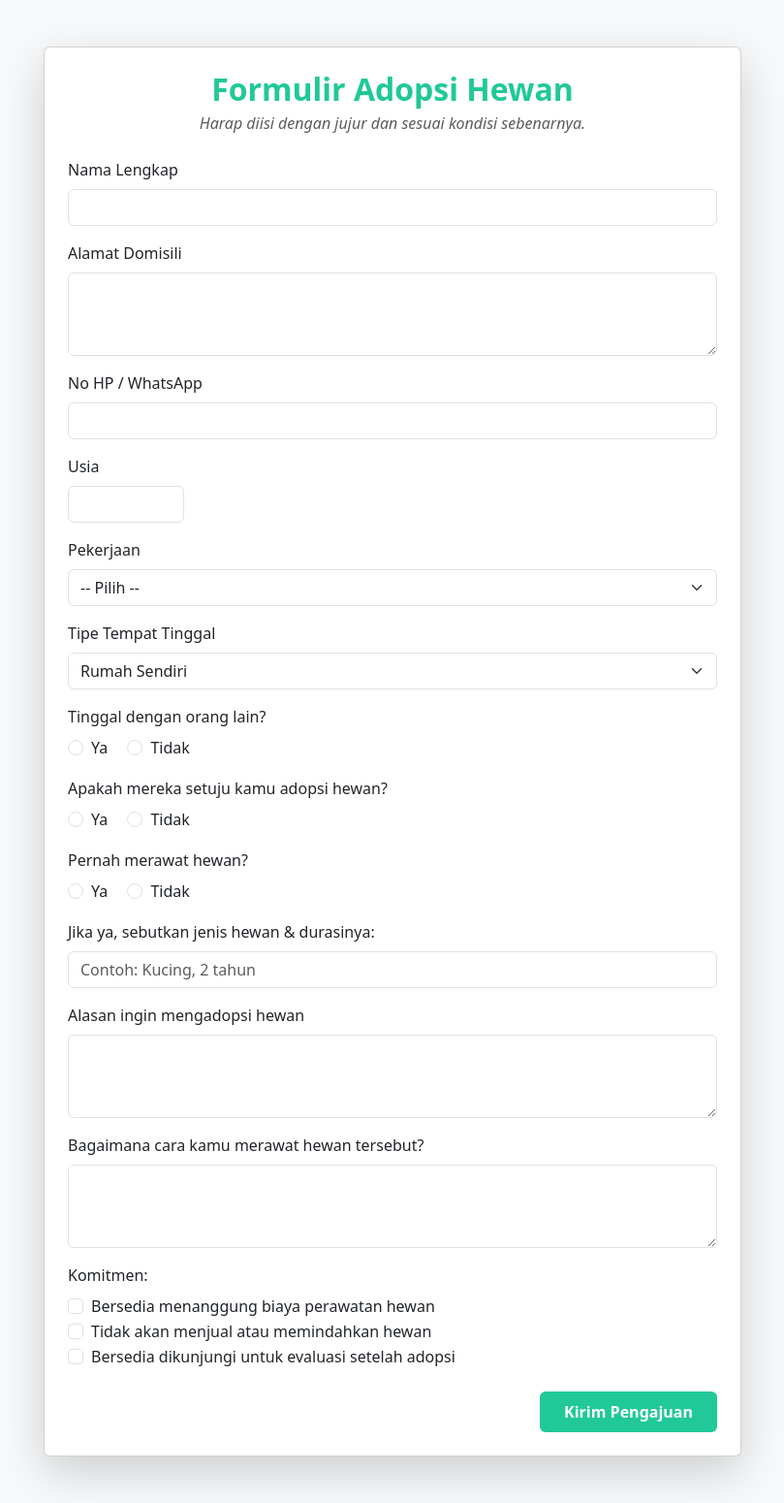
After one commit to rasya-rafika/safepaws.com, a PHP site: page /formadopsi.php in a window 1280 px wide. The commit adds this page. Shown: the whole page at 97% size, without its empty margins (235-1044 px from the left). Run offline with PHP 8.4, Linux system fonts and the light colour scheme.

Commit message:
formadopsi

```diff
--- a/adopsi.php
+++ b/adopsi.php
@@ -111,7 +111,7 @@ $result = $conn->query("SELECT * FROM adopsi ORDER BY id DESC");
                             </div>
 
                             <div class="text-end mt-auto">
-                                <a href="#" class="btn btn-teal text-white">Adopsi</a>
+                                <a href="formadopsi.php" class="btn btn-teal text-white">Adopsi</a>
                             </div>
                         </div>
                     </div>
--- /dev/null
+++ b/formadopsi.php
@@ -0,0 +1,249 @@
+<?php
+include 'koneksi.php';
+
+if ($_SERVER["REQUEST_METHOD"] == "POST") {
+    $nama = $_POST['nama'];
+    $alamat = $_POST['alamat'];
+    $no_hp = $_POST['no_hp'];
+    $usia = $_POST['usia'];
+    $pekerjaan = $_POST['pekerjaan'] === 'Lainnya' && isset($_POST['pekerjaan_lain']) ? $_POST['pekerjaan_lain'] : $_POST['pekerjaan'];
+    $tipe_rumah = $_POST['tipe_rumah'];
+    $tinggal_dengan = $_POST['tinggal_dengan'];
+    $setuju_adopsi = $_POST['setuju_adopsi'];
+    $pernah_merawat = $_POST['pernah_merawat'];
+    $jenis_hewan_dulu = $_POST['jenis_hewan_dulu'];
+    $alasan_adopsi = $_POST['alasan_adopsi'];
+    $cara_merawat = $_POST['cara_merawat'];
+    $komitmen1 = isset($_POST['komitmen1']) ? 1 : 0;
+    $komitmen2 = isset($_POST['komitmen2']) ? 1 : 0;
+    $komitmen3 = isset($_POST['komitmen3']) ? 1 : 0;
+
+    $sql = "INSERT INTO form_adopsi (
+        nama, alamat, no_hp, usia, pekerjaan, tipe_rumah, tinggal_dengan, setuju_adopsi,
+        pernah_merawat, jenis_hewan_dulu, alasan_adopsi, cara_merawat, komitmen1, komitmen2, komitmen3
+    ) VALUES (
+        '$nama', '$alamat', '$no_hp', '$usia', '$pekerjaan', '$tipe_rumah', '$tinggal_dengan', '$setuju_adopsi',
+        '$pernah_merawat', '$jenis_hewan_dulu', '$alasan_adopsi', '$cara_merawat', '$komitmen1', '$komitmen2', '$komitmen3'
+    )";
+
+
+    if ($conn->query($sql) === TRUE) {
+        echo "<script>
+            alert('Form berhasil dikirim!
+            Terima kasih telah mengajukan permohonan adopsi. Jika pemilik hewan menyetujui permohonan Anda, mereka akan menghubungi Anda lebih lanjut melalui kontak yang telah Anda cantumkan. Mohon tunggu konfirmasi, ya!');
+            window.location.href = 'adopsi.php';
+        </script>";
+        exit();  // Pastikan eksekusi PHP berhenti setelah pengalihan
+    } else {
+        echo "Error: " . $conn->error;
+    }
+
+
+    $conn->close();
+}
+?>
+
+<!DOCTYPE html>
+<html>
+<head>
+    <title>Form Adopsi Hewan</title>
+    <link href="https://cdn.jsdelivr.net/npm/bootstrap@5.3.2/dist/css/bootstrap.min.css" rel="stylesheet">
+
+    <style>
+    .teal-text { color: #20c997; }
+    .btn-teal { background-color: #20c997; color: white; }
+    .btn-teal:hover { background-color: #17a589; }
+    </style>
+
+    <script>
+        function toggleLainnya() {
+            const pekerjaan = document.getElementById('pekerjaan');
+            const pekerjaanLain = document.getElementById('pekerjaan_lain_wrap');
+            pekerjaanLain.style.display = pekerjaan.value === 'Lainnya' ? 'block' : 'none';
+        }
+    </script>
+</head>
+<body class="bg-light py-5">
+
+<div class="container">
+    <div class="card shadow-lg mx-auto" style="max-width: 720px;">
+        <div class="card-body p-4">
+            <h2 class="mb-1 text-center teal-text fw-bold">Formulir Adopsi Hewan</h2>
+            <p class="text-center text-muted fst-italic mb-4">Harap diisi dengan jujur dan sesuai kondisi sebenarnya.</p>
+            <form method="POST">
+                <div class="mb-3">
+                    <label class="form-label">Nama Lengkap</label>
+                    <input type="text" name="nama" class="form-control" required>
+                </div>
+
+                <div class="mb-3">
+                    <label class="form-label">Alamat Domisili</label>
+                    <textarea name="alamat" class="form-control" rows="3" required></textarea>
+                </div>
+
+                <div class="mb-3">
+                    <label class="form-label">No HP / WhatsApp</label>
+                    <input type="text" name="no_hp" class="form-control" required>
+                </div>
+
+                <div class="mb-3">
+                    <label class="form-label">Usia</label>
+                    <input type="number" name="usia" class="form-control" style="max-width: 120px;" required>
+                </div>
+
+                <div class="mb-3">
+                    <label class="form-label">Pekerjaan</label>
+                    <select name="pekerjaan" id="pekerjaan" class="form-select" onchange="toggleLainnya()" required>
+                        <option value="">-- Pilih --</option>
+                        <option value="Pelajar">Pelajar</option>
+                        <option value="Mahasiswa">Mahasiswa</option>
+                        <option value="Karyawan">Karyawan</option>
+                        <option value="Freelancer">Freelancer</option>
+                        <option value="Lainnya">Lainnya</option>
+                    </select>
+                </div>
+
+                <div class="mb-3" id="pekerjaan_lain_wrap" style="display:none;">
+                    <label class="form-label">Pekerjaan Lainnya</label>
+                    <input type="text" name="pekerjaan_lain" class="form-control">
+                </div>
+
+                <div class="mb-3">
+                    <label class="form-label">Tipe Tempat Tinggal</label>
+                    <select name="tipe_rumah" class="form-select" required>
+                        <option value="Rumah Sendiri">Rumah Sendiri</option>
+                        <option value="Kontrakan">Kontrakan</option>
+                        <option value="Kos">Kos</option>
+                    </select>
+                </div>
+
+                <div class="mb-3">
+                    <label class="form-label d-block">Tinggal dengan orang lain?</label>
+                    <div class="form-check form-check-inline">
+                        <input class="form-check-input" type="radio" name="tinggal_dengan" value="Ya" required>
+                        <label class="form-check-label">Ya</label>
+                    </div>
+                    <div class="form-check form-check-inline">
+                        <input class="form-check-input" type="radio" name="tinggal_dengan" value="Tidak" required>
+                        <label class="form-check-label">Tidak</label>
+                    </div>
+                </div>
+
+                <div class="mb-3">
+                    <label class="form-label d-block">Apakah mereka setuju kamu adopsi hewan?</label>
+                    <div class="form-check form-check-inline">
+                        <input class="form-check-input" type="radio" name="setuju_adopsi" value="Ya" required>
+                        <label class="form-check-label">Ya</label>
+                    </div>
+                    <div class="form-check form-check-inline">
+                        <input class="form-check-input" type="radio" name="setuju_adopsi" value="Tidak" required>
+                        <label class="form-check-label">Tidak</label>
+                    </div>
+                </div>
+
+                <div class="mb-3">
+                    <label class="form-label d-block">Pernah merawat hewan?</label>
+                    <div class="form-check form-check-inline">
+                        <input class="form-check-input" type="radio" name="pernah_merawat" value="Ya" required>
+                        <label class="form-check-label">Ya</label>
+                    </div>
+                    <div class="form-check form-check-inline">
+                        <input class="form-check-input" type="radio" name="pernah_merawat" value="Tidak" required>
+                        <label class="form-check-label">Tidak</label>
+                    </div>
+                </div>
+
+                <div class="mb-3">
+                    <label class="form-label">Jika ya, sebutkan jenis hewan & durasinya:</label>
+                    <input type="text" name="jenis_hewan_dulu" class="form-control" placeholder="Contoh: Kucing, 2 tahun">
+                </div>
+
+                <div class="mb-3">
+                    <label class="form-label">Alasan ingin mengadopsi hewan</label>
+                    <textarea name="alasan_adopsi" class="form-control" rows="3" required></textarea>
+                </div>
+
+                <div class="mb-3">
+                    <label class="form-label">Bagaimana cara kamu merawat hewan tersebut?</label>
+                    <textarea name="cara_merawat" class="form-control" rows="3" required></textarea>
+                </div>
+
+                <div class="mb-3">
+                    <label class="form-label d-block">Komitmen:</label>
+                    <div class="form-check">
+                        <input class="form-check-input" type="checkbox" name="komitmen1" id="komitmen1">
+                        <label class="form-check-label" for="komitmen1">Bersedia menanggung biaya perawatan hewan</label>
+                    </div>
+                    <div class="form-check">
+                        <input class="form-check-input" type="checkbox" name="komitmen2" id="komitmen2">
+                        <label class="form-check-label" for="komitmen2">Tidak akan menjual atau memindahkan hewan</label>
+                    </div>
+                    <div class="form-check">
+                        <input class="form-check-input" type="checkbox" name="komitmen3" id="komitmen3">
+                        <label class="form-check-label" for="komitmen3">Bersedia dikunjungi untuk evaluasi setelah adopsi</label>
+                    </div>
+                </div>
+
+                <div class="text-end mt-4">
+                    <button type="submit" class="btn btn-teal px-4 py-2 fw-bold">Kirim Pengajuan</button>
+                </div>
+
+                <script>
+                document.querySelector("form").addEventListener("submit", function(e) {
+                    //Validasi pekerjaan "Lainnya"
+                    const pekerjaan = document.getElementById('pekerjaan').value;
+                    const pekerjaanLain = document.querySelector('input[name="pekerjaan_lain"]').value.trim();
+                    if (pekerjaan === 'Lainnya' && pekerjaanLain === '') {
+                        alert('Silakan isi pekerjaan lainnya.');
+                        e.preventDefault();
+                        return;
+                    }
+
+                    // Validasi "tinggal_dengan" dan "setuju_adopsi"
+                    const tinggalDengan = document.querySelector('input[name="tinggal_dengan"]:checked');
+                    const setujuAdopsi = document.querySelector('input[name="setuju_adopsi"]:checked');
+                    if (!tinggalDengan) {
+                        alert('Silakan pilih apakah kamu tinggal dengan orang lain.');
+                        e.preventDefault();
+                        return;
+                    }
+                    if (tinggalDengan.value === 'Ya' && !setujuAdopsi) {
+                        alert('Silakan isi apakah orang yang tinggal denganmu setuju atau tidak.');
+                        e.preventDefault();
+                        return;
+                    }
+
+                    // Validasi semua checkbox komitmen harus dicentang
+                    const komitmen1 = document.getElementById('komitmen1').checked;
+                    const komitmen2 = document.getElementById('komitmen2').checked;
+                    const komitmen3 = document.getElementById('komitmen3').checked;
+                    if (!(komitmen1 && komitmen2 && komitmen3)) {
+                        alert('Harap centang semua komitmen sebelum mengirim form.');
+                        e.preventDefault();
+                        return;
+                    }
+                    });
+
+                    const tinggalRadios = document.querySelectorAll('input[name="tinggal_dengan"]');
+                    const setujuInputs = document.querySelectorAll('input[name="setuju_adopsi"]');
+                    tinggalRadios.forEach(radio => {
+                        radio.addEventListener('change', function() {
+                            if (this.value === 'Tidak') {
+                                setujuInputs.forEach(input => {
+                                    input.checked = false;
+                                    input.disabled = true;
+                                });
+                            } else {
+                                setujuInputs.forEach(input => input.disabled = false);
+                            }
+                        });
+                    });
+                </script>
+
+            </form>
+        </div>
+    </div>
+</div>
+
+</body>
+</html>
```
Also changed, not shown: uploads/1.png (added).
